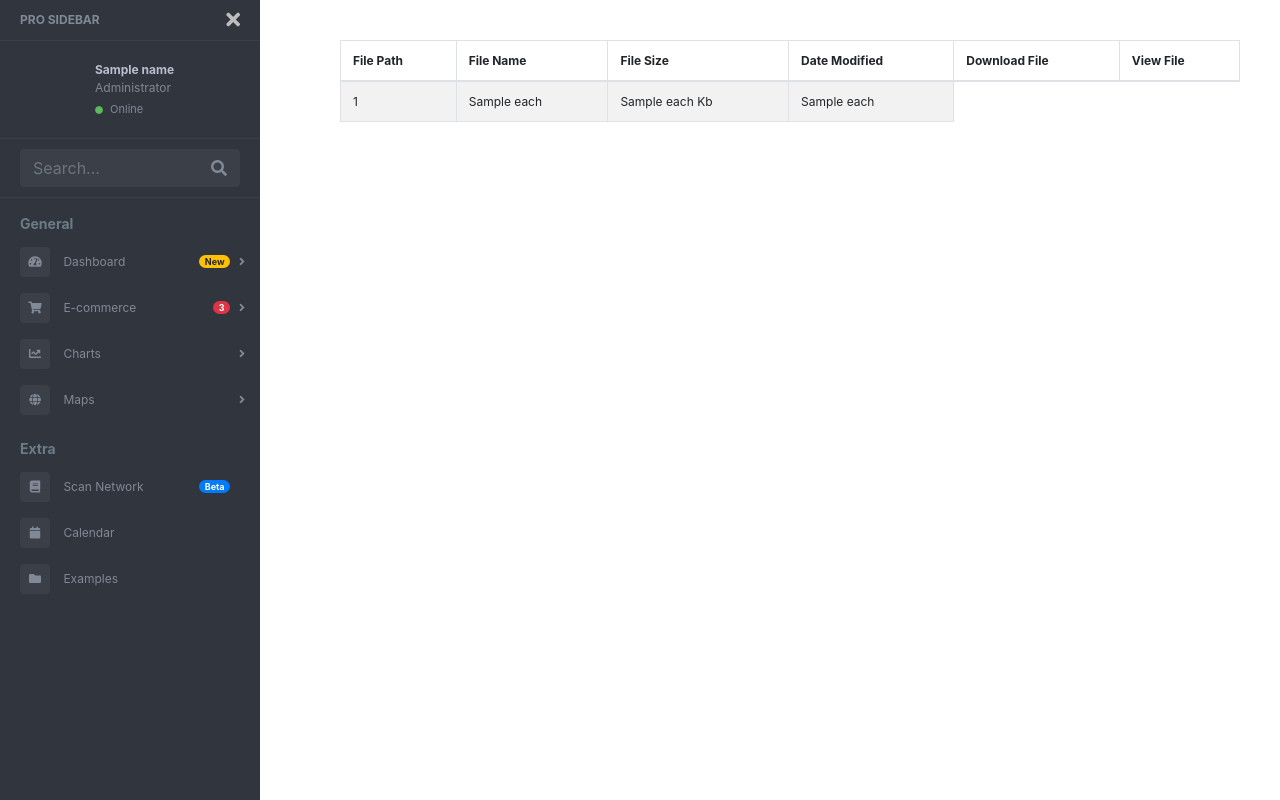
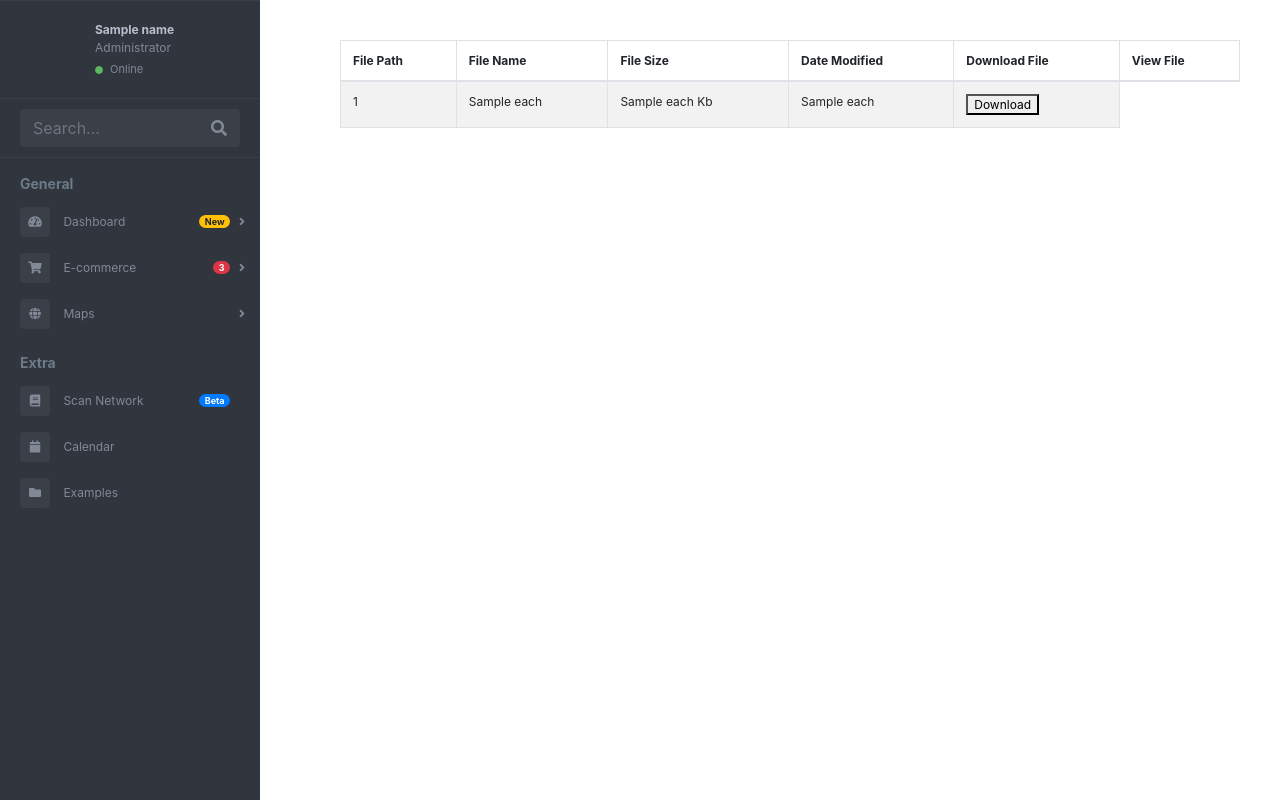
Before and after one commit to MikePresman/RFAWT, a Flask app: template app/templates/home.html in a window 1280 px wide. Run offline with Flask 2, Linux system fonts and the light colour scheme; the template is opened without the code that fills it: most values are stand-ins (such as "Sample title", 1, 10 or a date in 2020); some libraries are stand-ins or nearby versions.

Commit message:
implemented more organizied file scraping

```diff
--- a/app/templates/home.html
+++ b/app/templates/home.html
@@ -33,12 +33,7 @@
   </a>
   <nav id="sidebar" class="sidebar-wrapper">
     <div class="sidebar-content">
-      <div class="sidebar-brand">
-        <a href="#">pro sidebar</a>
-        <div id="close-sidebar">
-          <i class="fas fa-times"></i>
-        </div>
-      </div>
+
       <div class="sidebar-header">
         <div class="user-pic">
 
@@ -119,28 +114,7 @@
             </div>
           </li>
 
-          <li class="sidebar-dropdown">
-            <a href="#">
-              <i class="fa fa-chart-line"></i>
-              <span>Charts</span>
-            </a>
-            <div class="sidebar-submenu">
-              <ul>
-                <li>
-                  <a href="#">Pie chart</a>
-                </li>
-                <li>
-                  <a href="#">Line chart</a>
-                </li>
-                <li>
-                  <a href="#">Bar chart</a>
-                </li>
-                <li>
-                  <a href="#">Histogram</a>
-                </li>
-              </ul>
-            </div>
-          </li>
+
           <li class="sidebar-dropdown">
             <a href="#">
               <i class="fa fa-globe"></i>
@@ -216,7 +190,15 @@
                       <td>{{each[1]}}</td>
                       <td>{{each[2]}} Kb</td>
                       <td>{{each[3]}}</td>
+                      <td>
+                        {%set url = each[0] %}
+                        <button onclick="run(({{url}}))">Download</button>
+                      </td>
                   </tr>
+
+
+
+
                   {%endfor%}
                   {%endfor%}
 
@@ -250,3 +232,12 @@
     font-size:12px !important;
   }
 </style>
+
+
+<script>
+  function run(url){
+
+   window.open(URL, null);
+
+}
+</script>
```
Also changed, not shown: app/TODO.txt (+15 -0 lines), app/file_manager.py (+14 -4 lines), app/routes.py (+6 -11 lines).
